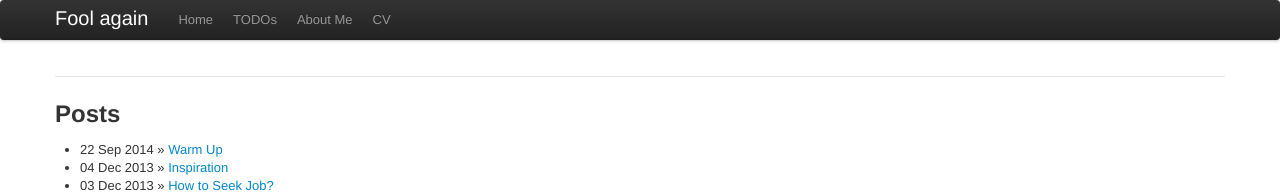
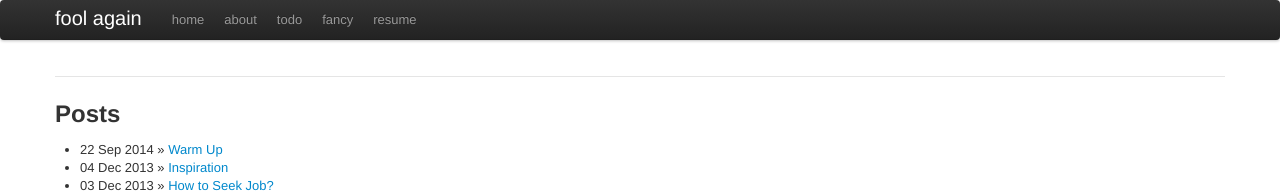
Before and after one commit to tanchao/tanchao.github.com, a Jekyll site: the page built from index.html, in a window 1280 px wide. Shown: the top 196 px of the page. Built offline with Jekyll 4.4.1, drawn with Linux system fonts in a browser that asks for light colours; Markdown is read by kramdown in place of the engine named in the settings.

Commit message:
add fancy page

```diff
--- a/_layouts/default.html
+++ b/_layouts/default.html
@@ -34,20 +34,23 @@
             <span class="icon-bar"></span>
             <span class="icon-bar"></span>
           </a>
-          <a class="brand" href="{{ site.baseurl }}index.html">Fool again</a>
+          <a class="brand" href="{{ site.baseurl }}index.html">fool again</a>
           <div class="nav-collapse">
             <ul class="nav">
               <li>
-                <a href="{{ site.baseurl }}index.html">Home</a>
+                <a href="{{ site.baseurl }}index.html">home</a>
               </li>
               <li>
-                <a href="{{ site.baseurl }}pages/todo.html">TODOs</a>
+                <a href="{{ site.baseurl }}pages/about.html">about</a>
               </li>
               <li>
-                <a href="{{ site.baseurl }}pages/about.html">About Me</a>
+                <a href="{{ site.baseurl }}pages/todo.html">todo</a>
               </li>
               <li>
-                <a href="{{ site.baseurl }}pages/cv.html">CV</a>
+                <a href="{{ site.baseurl }}pages/fancy.html">fancy</a>
+              </li>
+              <li>
+                <a href="{{ site.baseurl }}pages/cv.html">resume</a>
               </li>
             </ul>
           </div>
--- /dev/null
+++ b/pages/fancy.textile
@@ -0,0 +1,6 @@
+---
+layout: page
+title: fancy
+---
+
+*Dash* is an awesome app for document management tool for programmer
--- a/pages/todo.textile
+++ b/pages/todo.textile
@@ -5,4 +5,6 @@ title: whats next...
 
 h3. TODOs
 
-* move to my private website
+* build an iOS app
+
+h3. DONEs
```
